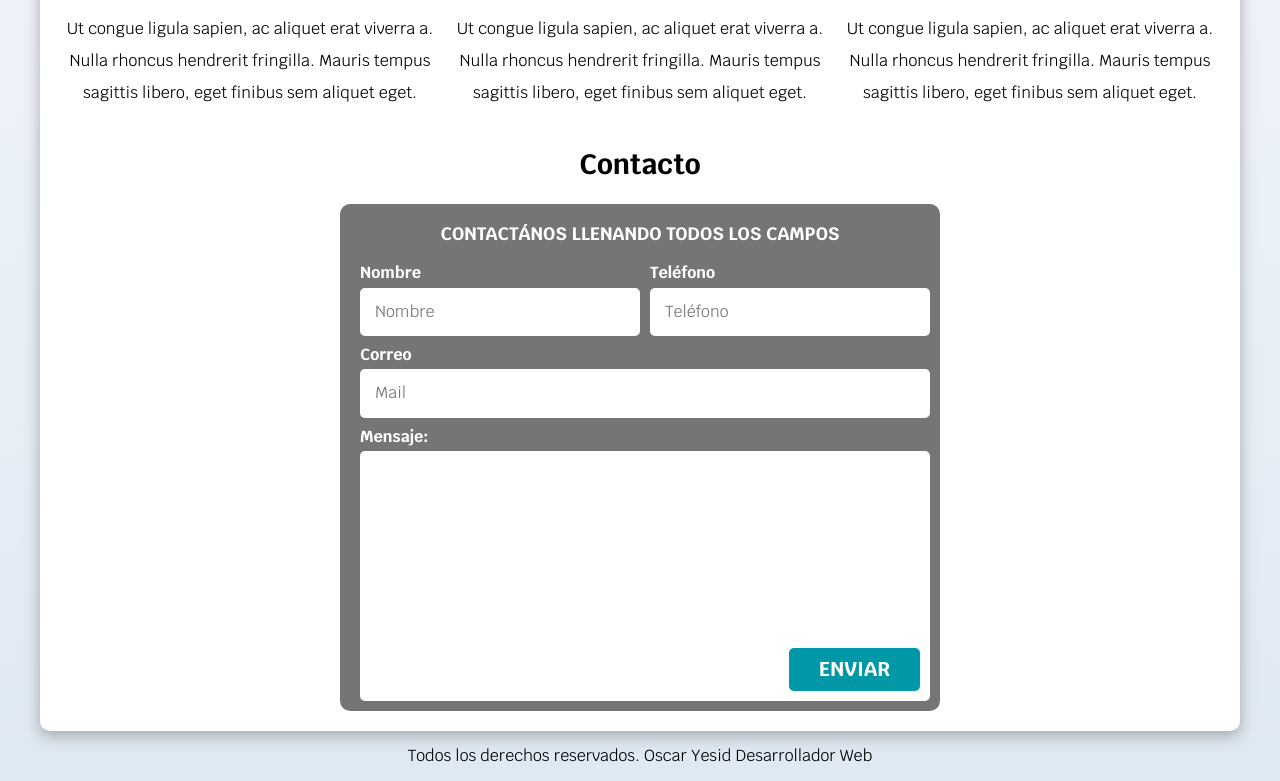
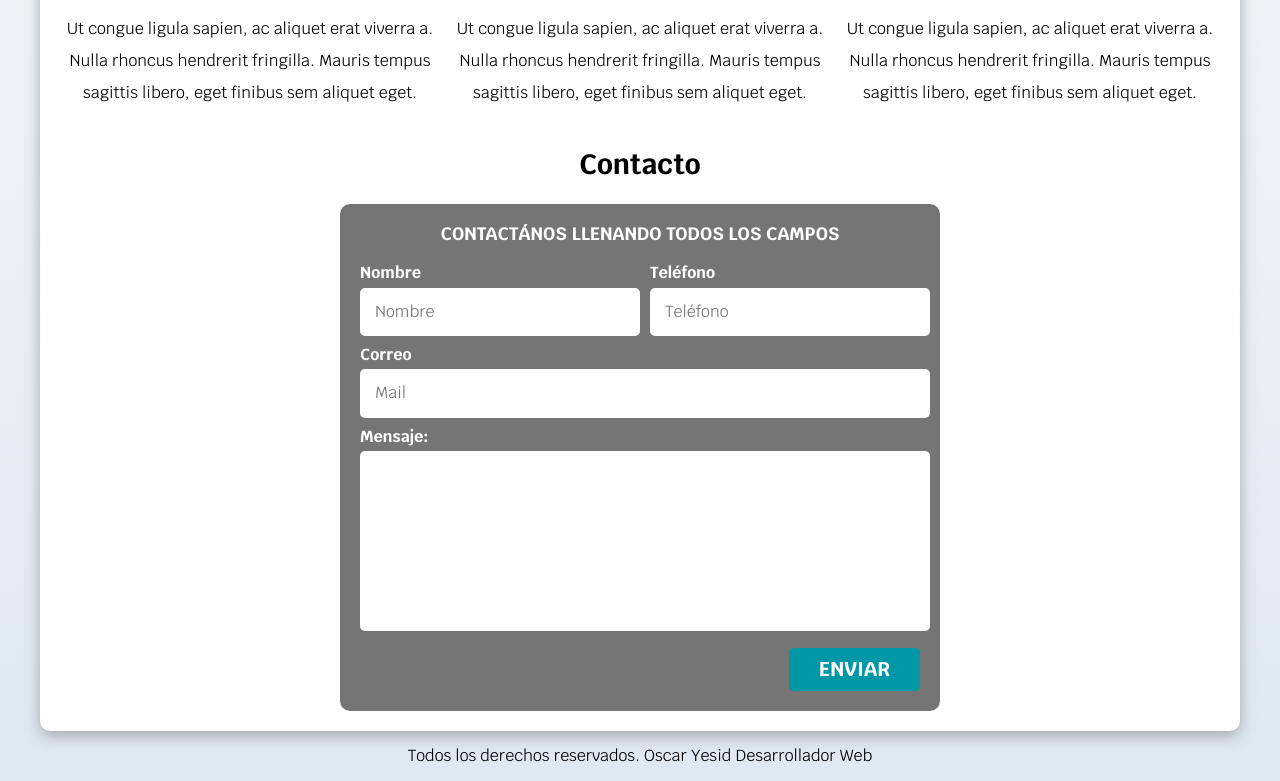
Before and after one commit to oscardenas17/dise-oHtmlCss, a plain HTML site: page index.html in a window 1280 px wide. Shown: the part 916-1697 px from the top of the page. Drawn offline with Linux system fonts and the light colour scheme.

Commit message:
Arreglo text area

```diff
--- a/css/style.css
+++ b/css/style.css
@@ -233,7 +233,7 @@ h3{
     display: block;
 
 }.campo textarea{
-    height:25rem ;
+    height:18rem ;
     resize: none;
 
 }
```
